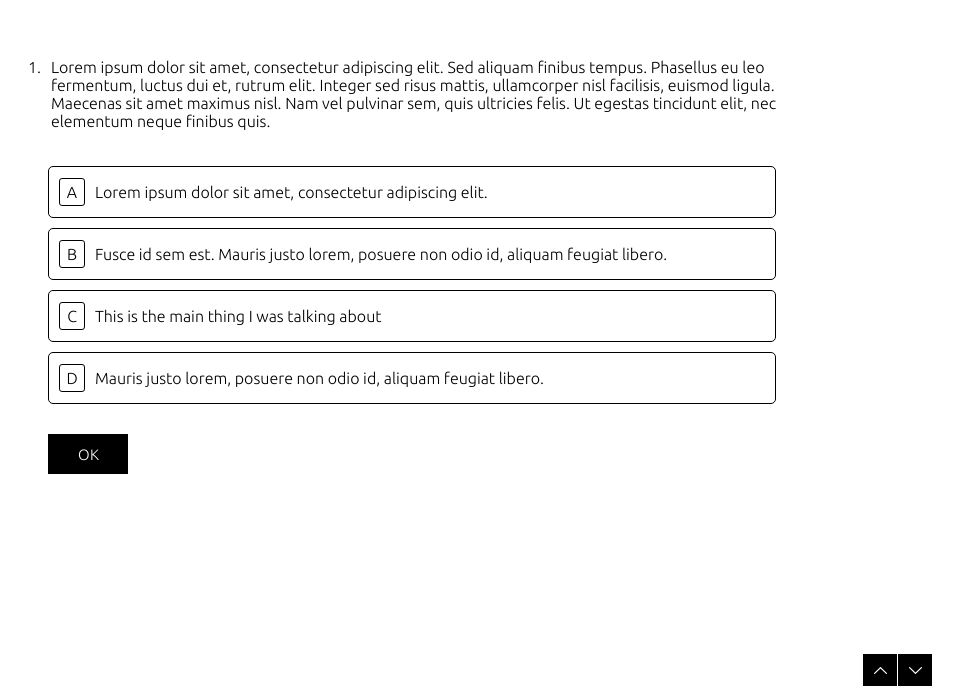
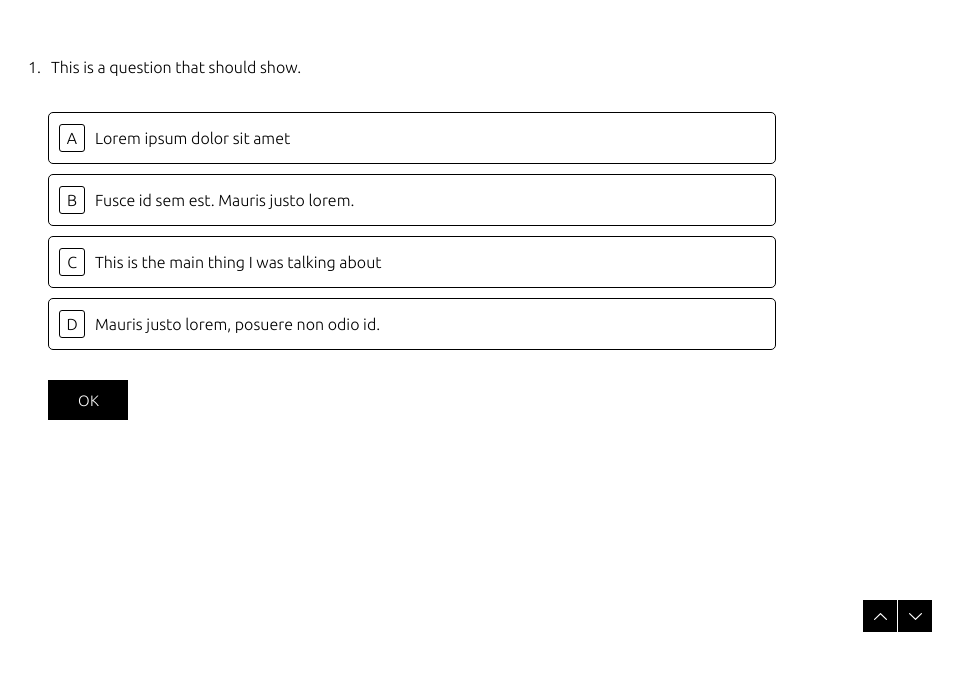
Before and after one commit to ovansa/quiz-trivia, a React (Create React App) app: page / in a window 1280 px wide. Shown: the part 178-872 px from the top of the page, without its empty margins (220-1183 px from the left). After the commit the page ends 818 px from the top, so only its background shows below. Built offline with nearby package versions, Linux system fonts and the light colour scheme.

Commit message:
Added feature to display dynamic questions and navigate back and forth questions

```diff
--- a/src/component/options/options-component.jsx
+++ b/src/component/options/options-component.jsx
@@ -3,25 +3,9 @@ import Radio from '../form-fields/radio-component/radio-component';
 
 import './options-component.styles.scss';
 
-const Options = () => {
+const Options = ({ options }) => {
   const [selected, setSelected] = useState('');
 
-  const options = [
-    {
-      option: 'a',
-      value: 'Lorem ipsum dolor sit amet, consectetur adipiscing elit.',
-    },
-    {
-      option: 'b',
-      value:
-        'Fusce id sem est. Mauris justo lorem, posuere non odio id, aliquam feugiat libero.',
-    },
-    { option: 'c', value: 'This is the main thing I was talking about' },
-    {
-      option: 'd',
-      value: 'Mauris justo lorem, posuere non odio id, aliquam feugiat libero.',
-    },
-  ];
   return (
     <div className='options'>
       {options.map((option) => (
@@ -33,7 +17,6 @@ const Options = () => {
           onChange={setSelected}
           option={option.option}
         />
-        // <Option key={option.option} option={option} />
       ))}
     </div>
   );
--- /dev/null
+++ b/src/pages/quizpage/questions.js
@@ -0,0 +1,52 @@
+const questions = [
+  {
+    id: 1,
+    question: 'This is a question that should show.',
+    options: [
+      { option: 'a', value: 'Lorem ipsum dolor sit amet' },
+      {
+        option: 'b',
+        value: 'Fusce id sem est. Mauris justo lorem.',
+      },
+      { option: 'c', value: 'This is the main thing I was talking about' },
+      {
+        option: 'd',
+        value: 'Mauris justo lorem, posuere non odio id.',
+      },
+    ],
+  },
+  {
+    id: 2,
+    question: 'Where is the person I was talking',
+    options: [
+      { option: 'a', value: 'Personality us the main' },
+      {
+        option: 'b',
+        value: 'Fusce id sem est.',
+      },
+      { option: 'c', value: 'This is the main thing I was talking about' },
+      {
+        option: 'd',
+        value: 'Mauris justo lorem.',
+      },
+    ],
+  },
+  {
+    id: 3,
+    question: 'I am Lingering this.',
+    options: [
+      { option: 'a', value: 'What us ming' },
+      {
+        option: 'b',
+        value: 'Fusce id sem est.',
+      },
+      { option: 'c', value: 'This is the main thing.' },
+      {
+        option: 'd',
+        value: 'Mauris justo lorem. Plaster',
+      },
+    ],
+  },
+];
+
+export default questions;
--- a/src/pages/quizpage/quizpage-component.jsx
+++ b/src/pages/quizpage/quizpage-component.jsx
@@ -1,35 +1,48 @@
-import React from 'react';
+import React, { useState } from 'react';
 import Options from '../../component/options/options-component';
 
 import { ReactComponent as ArrowUpIcon } from '../../assets/up-arrow-svgrepo-com.svg';
 import { ReactComponent as ArrowDownIcon } from '../../assets/down-arrow-svgrepo-com.svg';
 
+import questions from './questions';
+
 import './quizpage-component.styles.scss';
 
 const QuizPage = () => {
+  const [currentQuestion, setCurrentQuestion] = useState(0);
+  const nextQuestion = currentQuestion + 1;
+
+  const displayNext = () => {
+    if (nextQuestion < questions.length) {
+      setCurrentQuestion(nextQuestion);
+    }
+  };
+
+  const displayPrevious = () => {
+    const previousQuestion = currentQuestion - 1;
+    if (previousQuestion >= 0) {
+      setCurrentQuestion(previousQuestion);
+    }
+  };
+
   return (
     <div className='quiz-page'>
       <div className='question-container'>
         <div className='question-description'>
-          <p>1.</p>
-          <p>
-            Lorem ipsum dolor sit amet, consectetur adipiscing elit. Sed aliquam
-            finibus tempus. Phasellus eu leo fermentum, luctus dui et, rutrum
-            elit. Integer sed risus mattis, ullamcorper nisl facilisis, euismod
-            ligula. Maecenas sit amet maximus nisl. Nam vel pulvinar sem, quis
-            ultricies felis. Ut egestas tincidunt elit, nec elementum neque
-            finibus quis.
-          </p>
+          <p>{currentQuestion + 1}.</p>
+          <p>{questions[currentQuestion].question}</p>
         </div>
-        <Options />
-        <button className='ok-button'>OK</button>
+        <Options options={questions[currentQuestion].options} />
+        <button className='ok-button' onClick={() => displayNext()}>
+          OK
+        </button>
       </div>
       <div className='next-previous-buttons'>
         <button className='up-button'>
-          <ArrowUpIcon className='icon' />
+          <ArrowUpIcon className='icon' onClick={() => displayNext()} />
         </button>
         <button className='down-button'>
-          <ArrowDownIcon className='icon' />
+          <ArrowDownIcon className='icon' onClick={() => displayPrevious()} />
         </button>
       </div>
     </div>
@@ -38,5 +51,4 @@ const QuizPage = () => {
 
 export default QuizPage;
 
-// TODO: Options should be visually selected
-// TODO: Display dynamic questions
+// TODO: Save selected answers and pre-fill selected answers on navigate back and forth questions.
```
